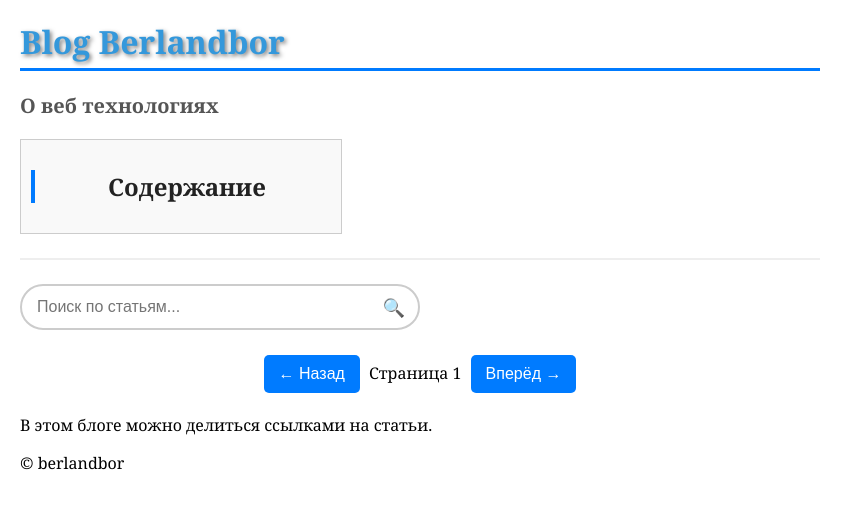
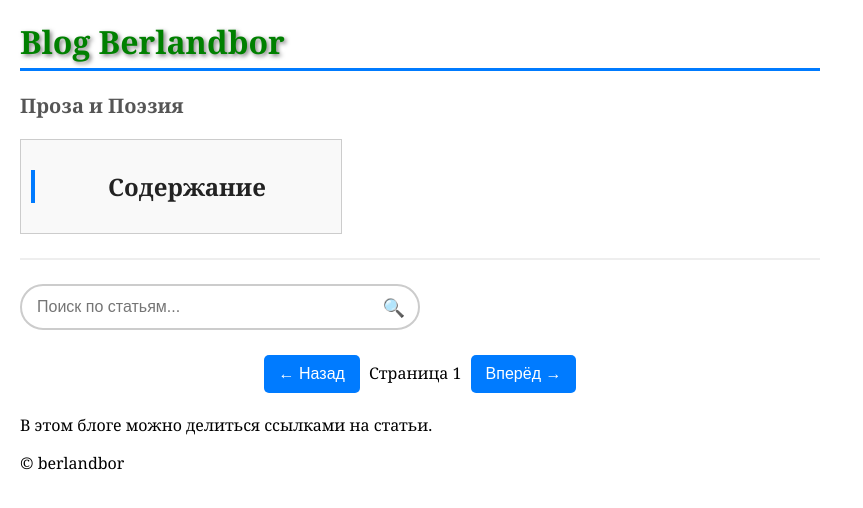
Before and after one commit to ttwp-project/BlogBerlandbor-, a plain HTML site: page index.html in a window 1280 px wide. Shown: the whole page, without its empty margins (0-863 px from the left). Drawn offline with Linux system fonts and the light colour scheme.

Commit message:
Update index.html

```diff
--- a/index.html
+++ b/index.html
@@ -6,13 +6,13 @@
 
     <meta charset="UTF-8">
     <meta name="viewport" content="width=device-width, initial-scale=1.0">
-    <title>Blog Berlandbor. О веб технологиях.</title>
+    <title>Blog Berlandbor. Проза и Поэзия.</title>
     <link rel="stylesheet" href="https://ttwp-project.github.io/styles.css">
 </head>
 
 <body>
-    <h1 style="color: #3498db; text-shadow: 2px 2px 4px rgba(0, 0, 0, 0.5);">Blog Berlandbor</h1>
-    <h3>О веб технологиях</h3>
+    <h1 style="color: green; text-shadow: 2px 2px 4px rgba(0, 0, 0, 0.5);">Blog Berlandbor</h1>
+    <h3>Проза и Поэзия</h3>
 
 
     <!-- Оглавление (прокручиваемый блок) -->
```
